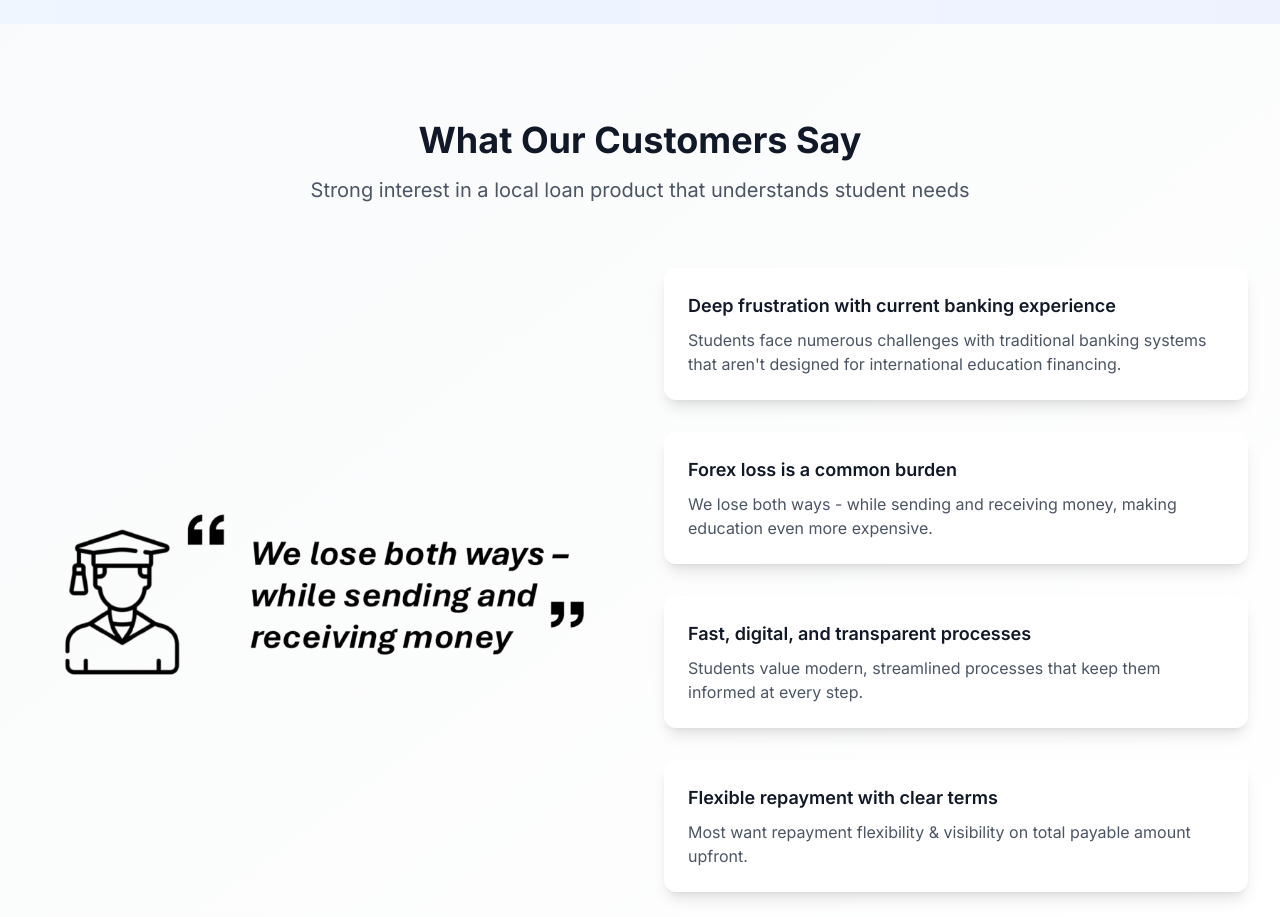
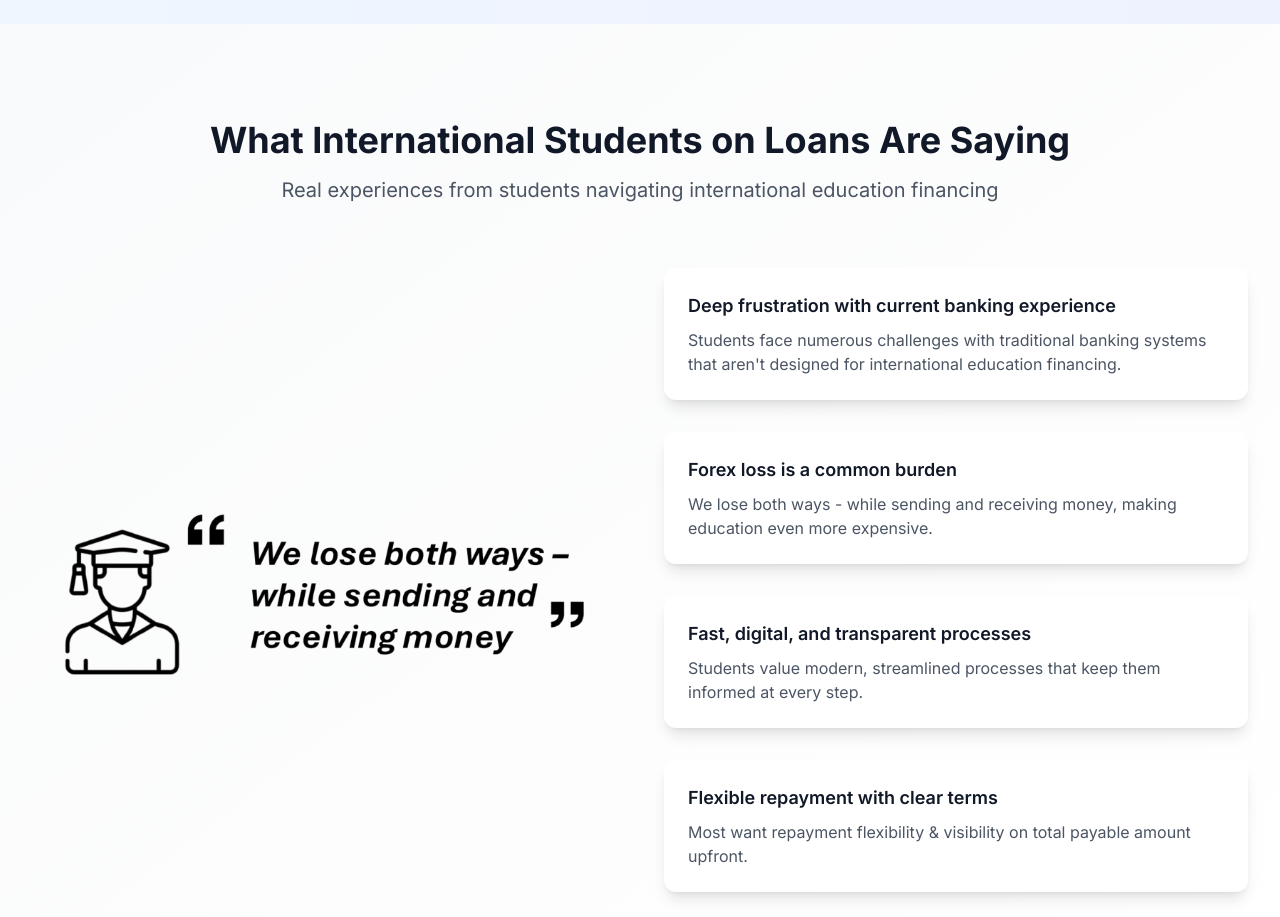
Before and after one commit to shivensingh25/UniMoney-site-, a Next.js app: page / in a window 1280 px wide. Shown: the part 2100-3017 px from the top of the page. Built offline with nearby package versions, Linux system fonts and the light colour scheme.

Commit message:
Update: Change customer insights heading to focus on international students

```diff
--- a/components/CustomerInsights.tsx
+++ b/components/CustomerInsights.tsx
@@ -46,13 +46,13 @@ const CustomerInsights = () => {
             className="text-4xl font-bold text-center text-gray-900 mb-4"
             variants={fadeInUpVariants}
           >
-            What Our Customers Say
+            What International Students on Loans Are Saying
           </motion.h2>
           <motion.p
             className="text-xl text-center text-gray-600 mb-16"
             variants={fadeInUpVariants}
           >
-            Strong interest in a local loan product that understands student needs
+            Real experiences from students navigating international education financing
           </motion.p>
 
           <div className="grid md:grid-cols-2 gap-12 items-center">
```
